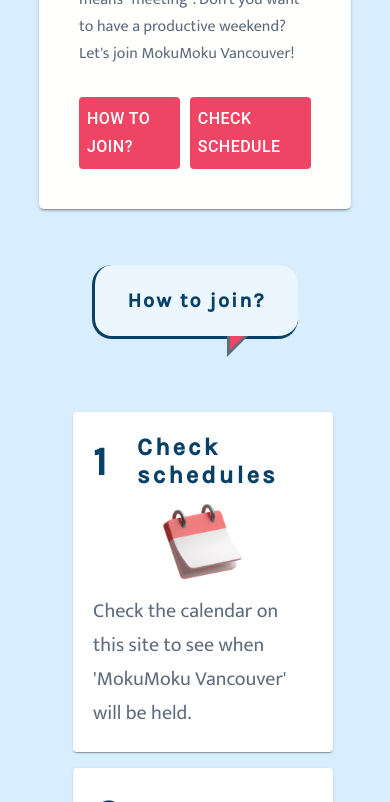
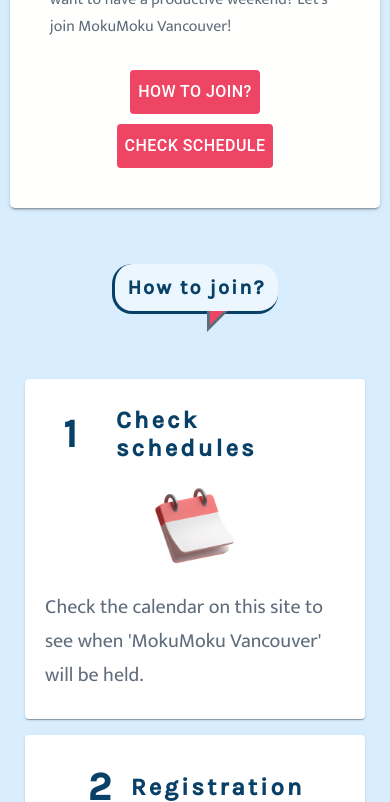
Before and after one commit to miacan2021/MokuMoku-Vancouver, a React (Create React App) app in the folder client/: page / in a window 390 px wide. Shown: the part 719-1521 px from the top of the page. Built offline with nearby package versions, Linux system fonts and the light colour scheme; no server answers.

Commit message:
set favicon

```diff
--- a/client/src/App.jsx
+++ b/client/src/App.jsx
@@ -7,6 +7,7 @@
 import flow from './flow.json'
 import {
   Body,
+  BtnOder,
   CalenderTitle,
   CopyRight,
   HeroHeading,
@@ -27,7 +28,8 @@
   return (
     <Body>
       <Box
-        sx={{ width: '80vw', maxWidth: 1100, m: 'auto' }}
+        sx={{ width: '95vw', maxWidth: 1100, m: 'auto' ,
+        '@media screen and (min-width: 900px)': { width:'80vw', p:2}}}
         display="flex"
         justifyContent="center"
         alignItems="center"
@@ -90,7 +92,7 @@
               Mokumoku means "silently", Kai means "meeting". Don't you want to
               have a productive weekend? Let's join MokuMoku Vancouver!
             </HeroP>
-            <FlowOder>
+            <BtnOder>
               <Button
                 size="small"
                 href="#join"
@@ -117,15 +119,14 @@
               >
                 Check schedule
               </Button>
-            </FlowOder>
+            </BtnOder>
           </Grid>
         </Grid>
         <CalenderTitle id="join">How to join?</CalenderTitle>
         <Grid
           container
-          spacing={2}
           sx={{
-            mx: 0,
+            mx: 'auto',
             my: 5,
             p: 0,
             width: '100%',
@@ -134,7 +135,7 @@
           }}
         >
           {flow.map((todo, i) => (
-            <Grid item key={todo.img}>
+            <Grid item key={todo.img} sx={{m:1}}>
               <CardComponent todo={todo} i={i} />
             </Grid>
           ))}
--- a/client/src/Slug.jsx
+++ b/client/src/Slug.jsx
@@ -16,6 +16,7 @@
   Paper,
   TextField,
   Alert,
+  Box
 } from '@mui/material'
 import { Body } from './style/home'
 import {
@@ -71,7 +72,7 @@
         <DetailContainer>
           <TableContainer
             component={Paper}
-            sx={{ maxWidth: 300, m: 'auto', p: 3, mb: 3 }}
+            sx={{ maxWidth: 250, m: 'auto', p: 3, mb: 3 }}
           >
             <SlugSub>Member up to {event.limitNum}</SlugSub>
             <Table sx={{ maxWidth: 300, mx: 'auto' }}>
@@ -94,6 +95,7 @@
               </TableBody>
             </Table>
           </TableContainer>
+
           <SlugSub>Join</SlugSub>
           {memberNum <= event.limitNum ? (
             <></>
@@ -102,7 +104,7 @@
               Sorry! All booked.
             </Alert>
           )}
-          <form onSubmit={handleSubmit}>
+          <form onSubmit={handleSubmit} style={{display:'flex'}}>
             <DetailContainer>
               <TextField
                 required
@@ -123,6 +125,7 @@
               {memberNum <= event.limitNum ? (
                 <Button
                   sx={{
+                    m: 1,
                     color: '#fff',
                     background: '#ef4565',
                     ':hover': { color: '#ef4565' },
@@ -139,6 +142,7 @@
               )}
             </DetailContainer>
           </form>
+
         </DetailContainer>
       </SlugConteiner>
       <BtnContainer>
--- a/client/src/components/Form/Form.jsx
+++ b/client/src/components/Form/Form.jsx
@@ -76,16 +76,15 @@
       <Paper
         sx={{
           mx: 'auto',
-          maxWidth: 'md',
           p: 2,
           width: '90vw',
           pb: 5,
-          '@media screen and (min-width: 900px)': { p: 3 },
+          '@media screen and (min-width: 900px)': { p: 3,  maxWidth: 'md', },
         }}
       >
         <AdminHeading>{currentId ? 'Edit' : 'Add new'} event</AdminHeading>
         <FormFlex>
-          <form onSubmit={handleSubmit} style={{ width: '100%' }}>
+          <form onSubmit={handleSubmit} style={{ width: '100%', margin: 'auto' }}>
             <AdminSub>Form</AdminSub>
             <Grid container spacing={3} direction="column" align="center">
               <Grid item xs={12}>
--- a/client/src/components/Posts/Post.jsx
+++ b/client/src/components/Posts/Post.jsx
@@ -61,7 +61,7 @@
             {event.title}
           </PostTitle>
         </PostContent>
-        <CardActions sx={{display:'flex', alignItems:'center', justifyContent: allBooked ? 'space-between' : 'end'}}>
+        <CardActions sx={{my:2 ,px:3, display:'flex', alignItems:'center', justifyContent: allBooked ? 'space-between' : 'flex-end'}}>
           {allBooked && <PostTag>All booked!</PostTag>}
           <Link
             to={`/${event._id}`}
--- a/client/src/components/Posts/Posts.jsx
+++ b/client/src/components/Posts/Posts.jsx
@@ -8,7 +8,10 @@
   const postEvents = events.slice(0, 6)
 
   return !events.length ? (
+    <>
+    <CalenderTitle>Calendar of MokuMoku Vancouver</CalenderTitle>
     <CircularProgress />
+    </>
   ) : (
     <>
     <CalenderTitle>Calendar of MokuMoku Vancouver</CalenderTitle>
--- a/client/src/style/card.jsx
+++ b/client/src/style/card.jsx
@@ -9,6 +9,9 @@
   padding: 20px;
   min-height: 300px;
   color: #094067;
+  @media (max-width: 760px) {
+    width: 300px;
+  }
 `
 export const FlowOder = styled.div`
   display: flex;
--- a/client/src/style/home.jsx
+++ b/client/src/style/home.jsx
@@ -5,7 +5,7 @@
   height: auto;
   min-height: 100vh;
   max-width: 1800px;
-  margin: 0;
+  margin: 0 auto;
   padding: 0;
   background-color: #d8eefe;
   color: #5f6c7b;
@@ -125,9 +125,22 @@
   @media (max-width: 765px) {
     letter-spacing: 2px;
     font-size: 20px;
+    padding: 12px;
   }
 `
 
 export const CopyRight = styled.p`
   font-family: 'Mukta', sans-serif;
 `
+
+export const BtnOder = styled.div`
+  display: flex;
+  justify-content: space-between;
+  align-items: center;
+  gap: 10px;
+  @media (max-width: 765px) {
+  justify-content: center;
+  align-items: center;
+  flex-direction: column;
+  }
+`
```
Also changed, not shown: 1 other file (tests, documents, lock files or other folders).
